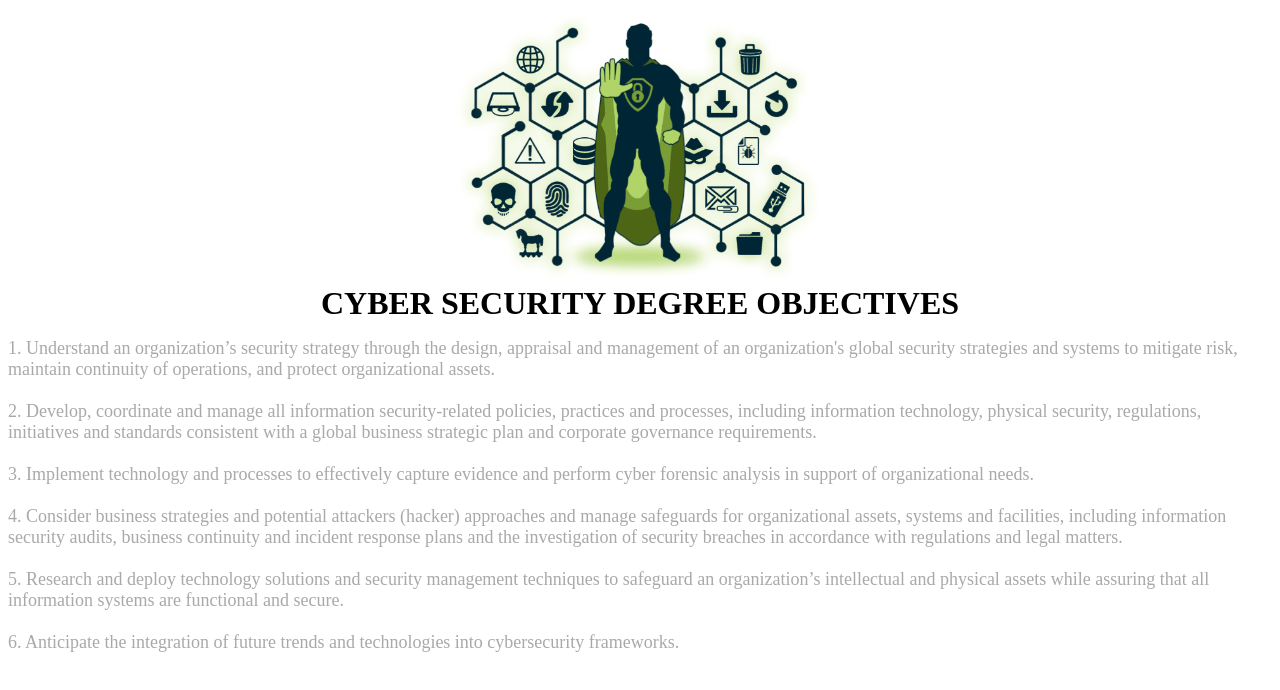
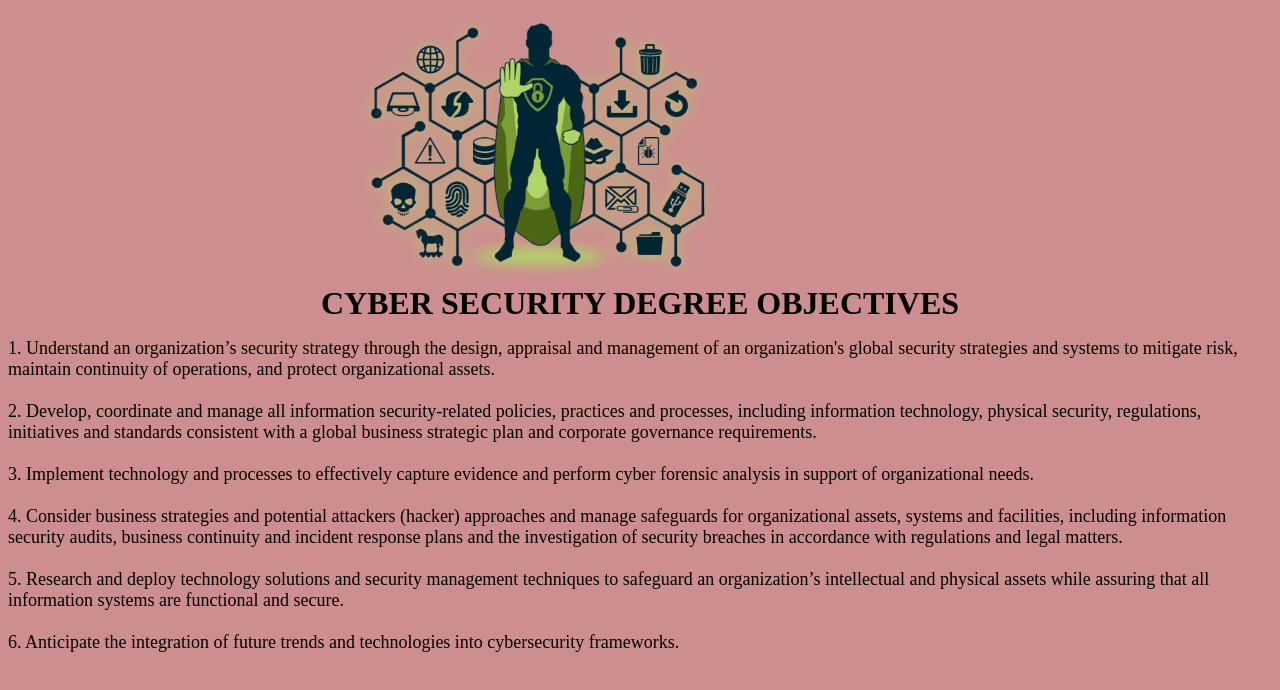
Before and after one commit to Incognonymous/assignment-1.2-The-Foundation, a plain HTML site: page Assignment 1.2/board.html in a window 1280 px wide. Drawn offline with Linux system fonts and the light colour scheme.

Commit message:
Add files via upload

```diff
--- a/Assignment 1.2/board.html
+++ b/Assignment 1.2/board.html
@@ -5,6 +5,7 @@
     <meta charset="UTF-8">
     <meta name="viewport" content="width=device-width, initial-scale=1.0">
     <title>I changed my title text,  neat!</title>
+    <link rel="stylesheet" href="main.css">
 </head>
 <body>
     <!-- This is an HTML comment -->
@@ -14,7 +15,7 @@
         <b><font size="6" color="#000000">CYBER SECURITY DEGREE OBJECTIVES</font></b>
     </p>
     <p>
-        <font align="LEFT" size="4" color="a9a9a9">
+        <font align="LEFT" size="4">
         1. Understand an organization’s security strategy through the design, appraisal and management of an organization's global
             security strategies and systems to mitigate risk, maintain continuity of operations, and protect organizational assets.
         <br><br>
```
